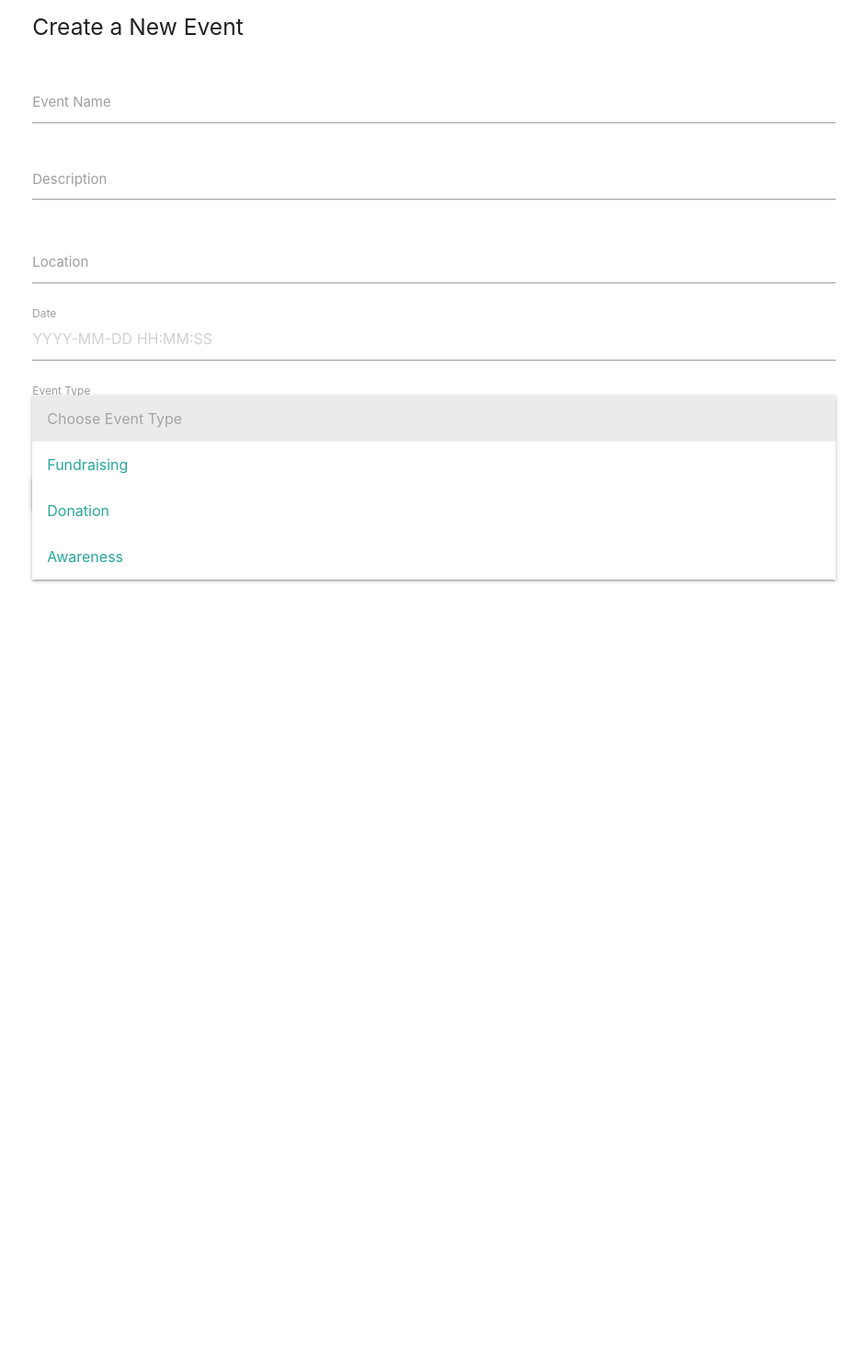
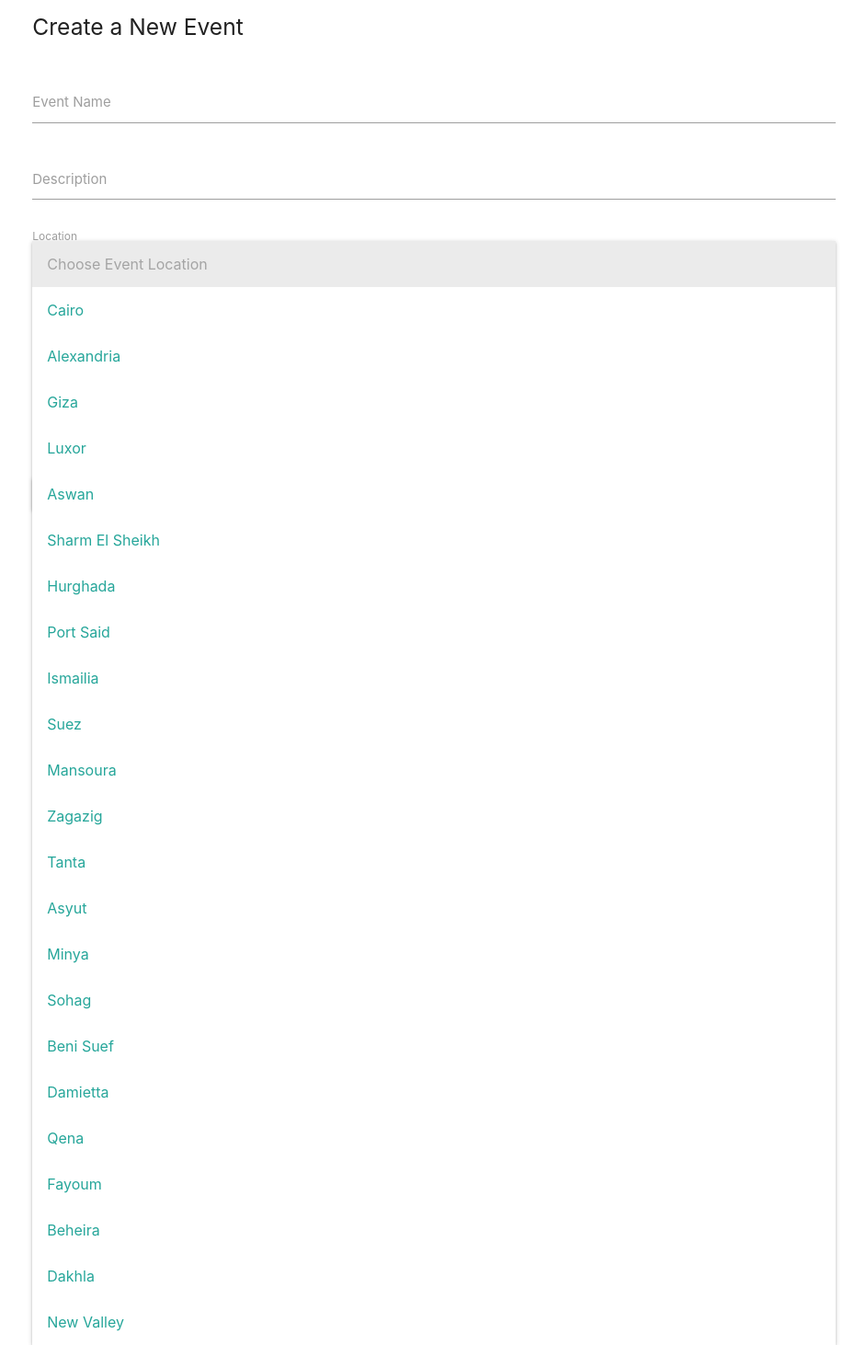
Before and after one commit to MinaGeo/NPO-SDP, a PHP site: page /Lab/views/addEventView.php in a window 1280 px wide, after a click on "Choose Event Location". Shown: the whole page at 92% size, without its empty margins (168-1110 px from the left). Run offline with PHP 8.4, Linux system fonts and the light colour scheme.

Commit message:
Update addEventView.php
Co-Authored-By: Rafik Ghaly <40712708+rafikghaly@users.noreply.github.com>
Co-Authored-By: silentunicorn249 <25253105+silentunicorn249@users.noreply.github.com>

```diff
--- a/views/addEventView.php
+++ b/views/addEventView.php
@@ -40,9 +40,35 @@
                     <label for="eventDescription">Description</label>
                 </div>
 
-                <!-- Event Location -->
+                <!-- Event Location (Dropdown with Governorates) -->
                 <div class="input-field col s12">
-                    <input id="eventLocation" name="location" type="text" required>
+                    <select id="eventLocation" name="location" required>
+                        <option value="" disabled selected>Choose Event Location</option>
+                        <option value="Cairo">Cairo</option>
+                        <option value="Alexandria">Alexandria</option>
+                        <option value="Giza">Giza</option>
+                        <option value="Luxor">Luxor</option>
+                        <option value="Aswan">Aswan</option>
+                        <option value="Sharm El Sheikh">Sharm El Sheikh</option>
+                        <option value="Hurghada">Hurghada</option>
+                        <option value="Port Said">Port Said</option>
+                        <option value="Ismailia">Ismailia</option>
+                        <option value="Suez">Suez</option>
+                        <option value="Mansoura">Mansoura</option>
+                        <option value="Zagazig">Zagazig</option>
+                        <option value="Tanta">Tanta</option>
+                        <option value="Asyut">Asyut</option>
+                        <option value="Minya">Minya</option>
+                        <option value="Sohag">Sohag</option>
+                        <option value="Beni Suef">Beni Suef</option>
+                        <option value="Damietta">Damietta</option>
+                        <option value="Qena">Qena</option>
+                        <option value="Fayoum">Fayoum</option>
+                        <option value="Beheira">Beheira</option>
+                        <option value="Dakhla">Dakhla</option>
+                        <option value="New Valley">New Valley</option>
+                        <!-- Add more governorates if needed -->
+                    </select>
                     <label for="eventLocation">Location</label>
                 </div>
 
```
